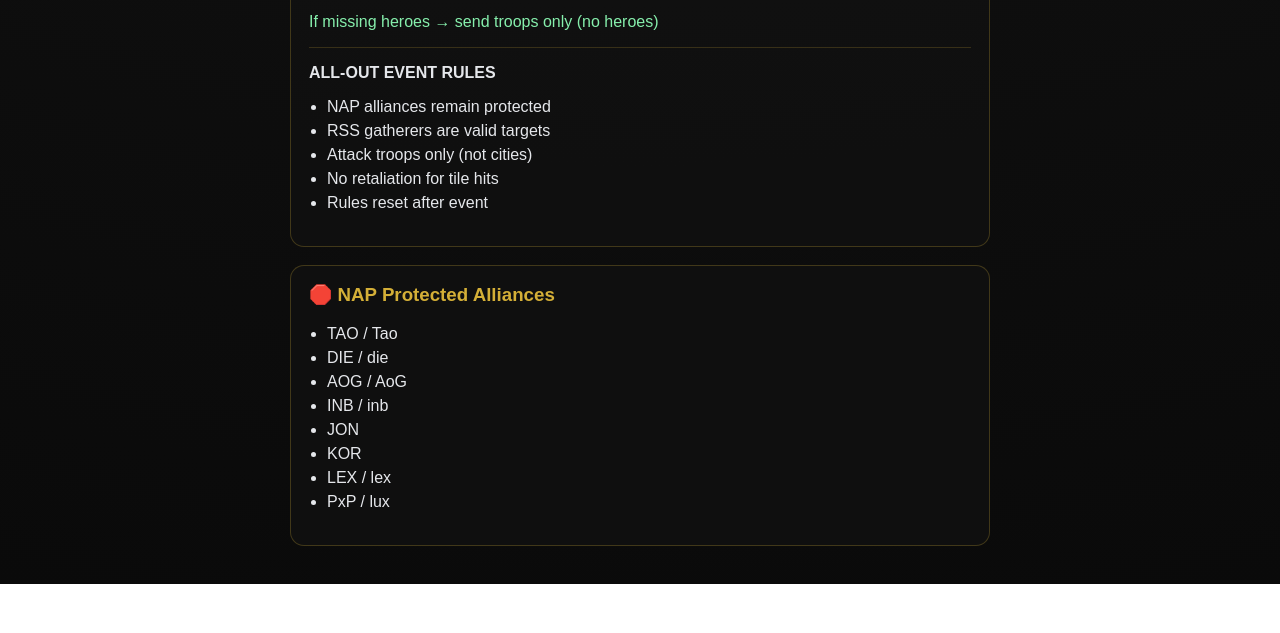
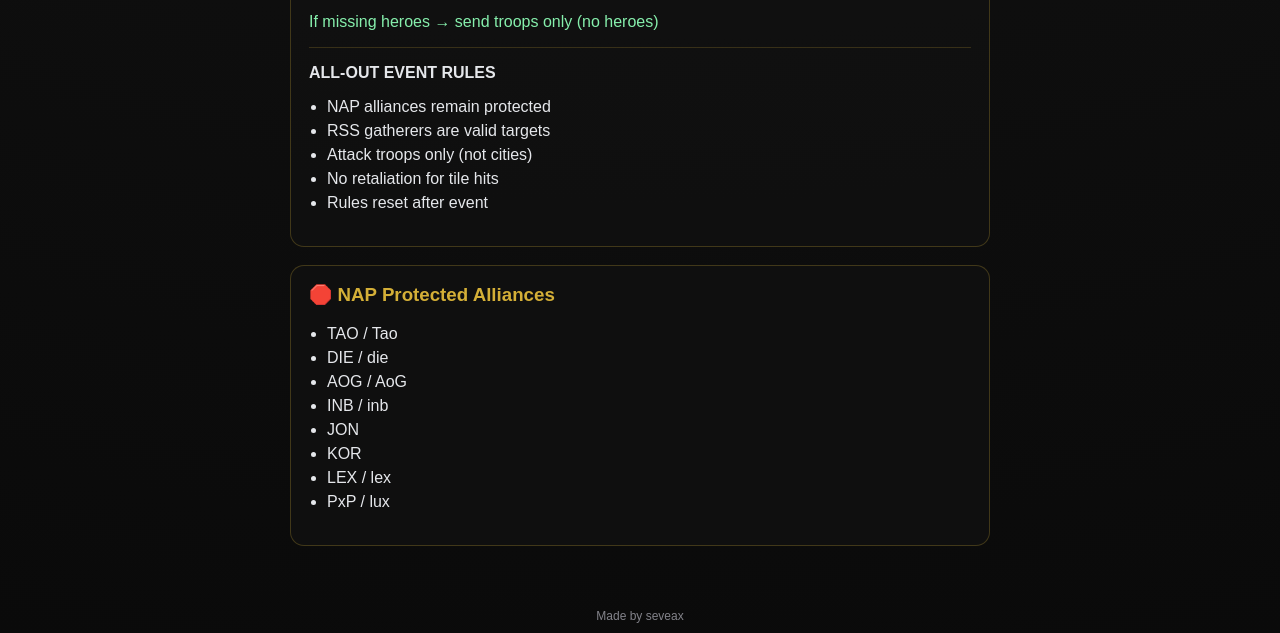
Before and after one commit to AgoneWorks/AOG-Data, a plain HTML site: page index.html in a window 1280 px wide. Shown: the part 1979-2612 px from the top of the page. Before the commit the page ends 2563 px from the top, so only its background shows below. Drawn offline with Linux system fonts and the light colour scheme.

Commit message:
v1.6
minor changes

```diff
--- a/index.html
+++ b/index.html
@@ -137,6 +137,15 @@
         transform: scale(1.3);
         background: rgba(212,175,55,0.6);
         opacity: 1;
+    }
+
+    /* 🔻 FOOTER CREDIT */
+    .footer-credit {
+        text-align: center;
+        font-size: 12px;
+        color: #a1a1aa;
+        margin: 25px 0 10px;
+        opacity: 0.8;
     }
 </style>
 </head>
@@ -296,6 +305,11 @@
 <!-- 🔒 SECRET BUTTON -->
 <div class="secret-btn" onclick="goSecret()"></div>
 
+<!-- FOOTER CREDIT -->
+<div class="footer-credit">
+    Made by seveax
+</div>
+
 <script>
 const audio = document.getElementById("bgMusic");
 const slider = document.getElementById("volumeSlider");
```
